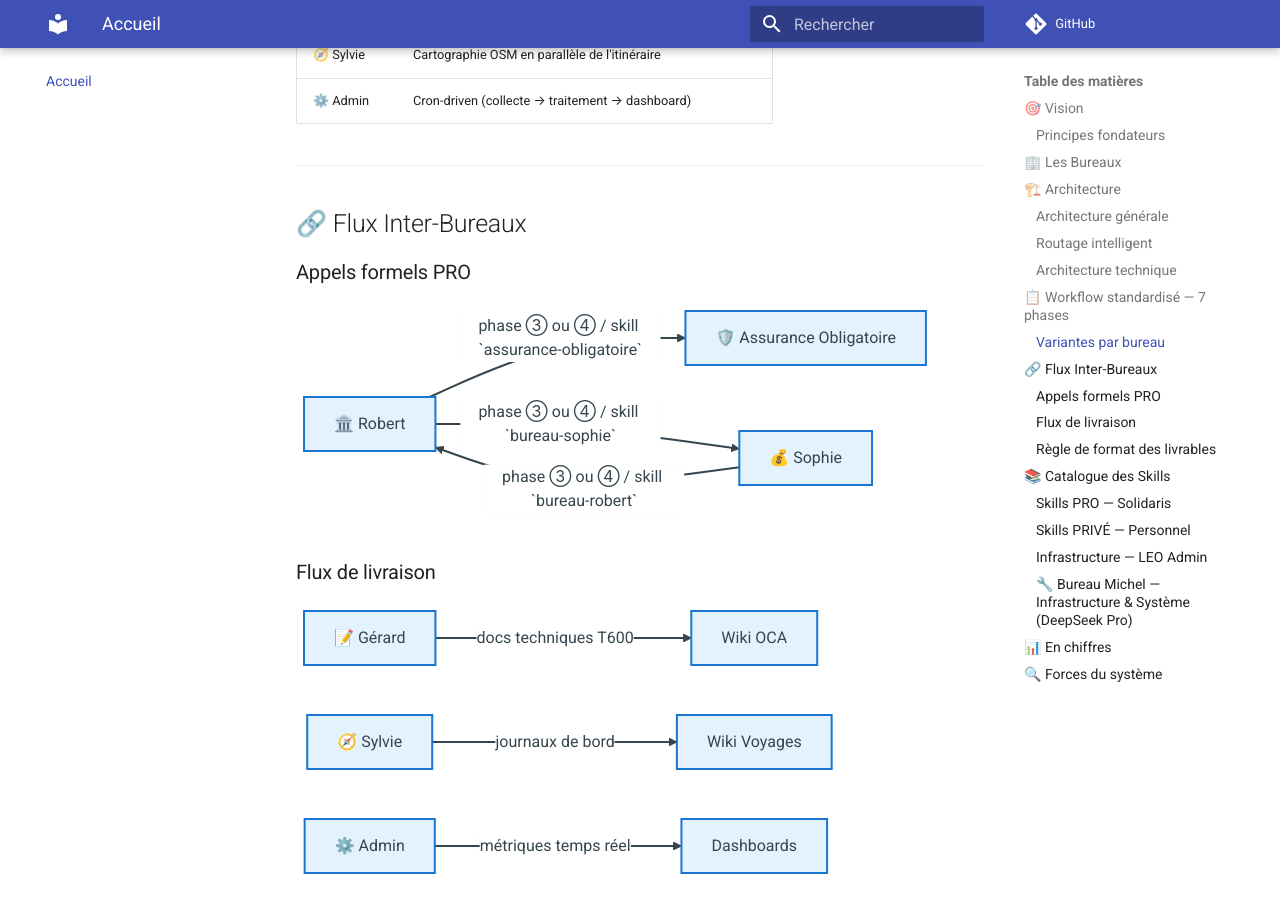
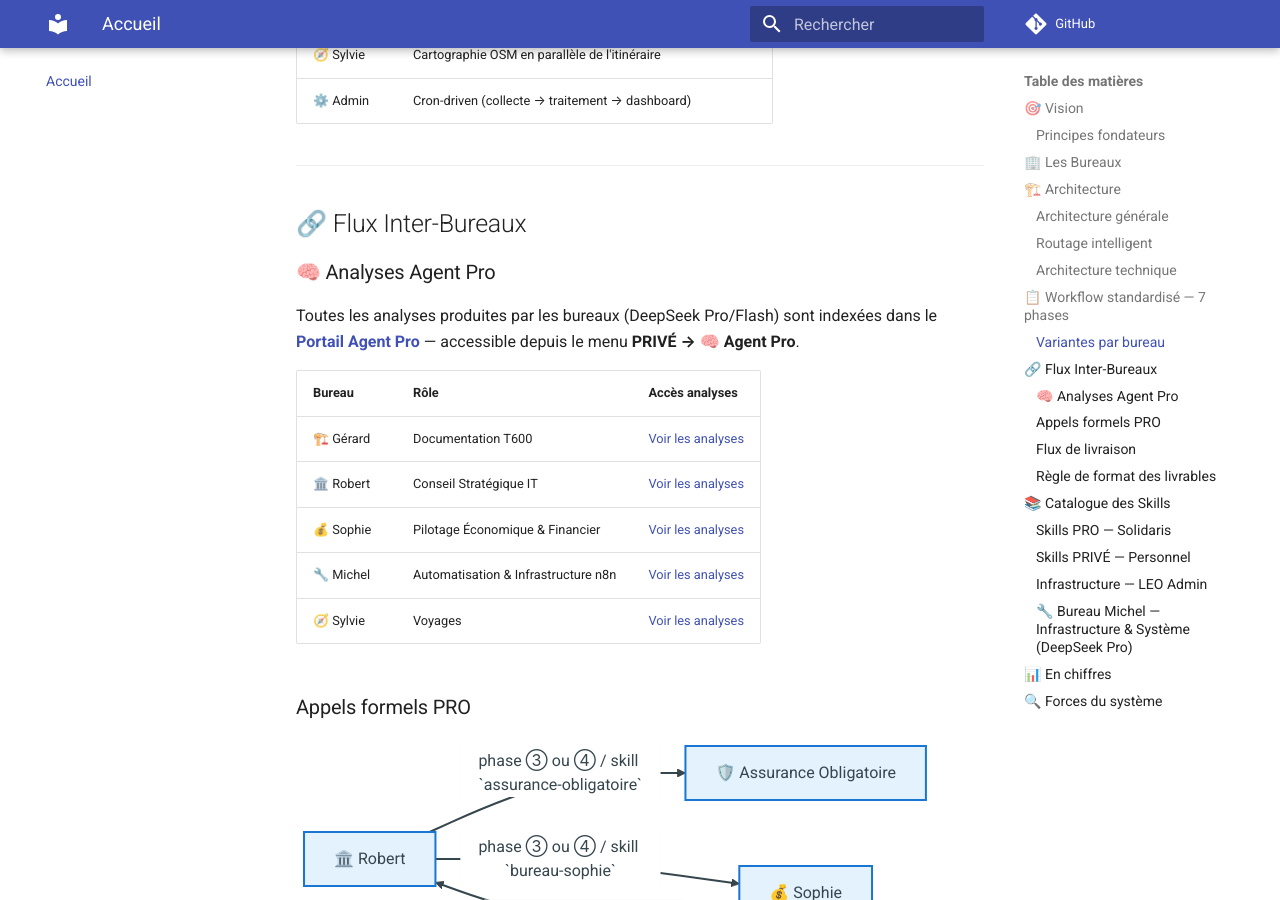
Before and after one commit to christophedanhier-hash/BAVI_LEO, an MkDocs documentation site: the page built from docs/index.md, in a window 1280 px wide and 900 px high, scrolled down 3039 px. Built offline with MkDocs 1.6.1 and Material for MkDocs 9.7.7, drawn with Linux system fonts in a browser that asks for light colours; comment, search, counter and statistics services are not loaded.

Commit message:
agent-pro: BAVI Knowledge Hub — bureaux skills + auto-index + wiki intégration

```diff
--- a/docs/index.md
+++ b/docs/index.md
@@ -108,6 +108,18 @@ Tous les bureaux suivent le même squelette :
 ---
 
 ## 🔗 Flux Inter-Bureaux
+
+### 🧠 Analyses Agent Pro
+
+Toutes les analyses produites par les bureaux (DeepSeek Pro/Flash) sont indexées dans le **[Portail Agent Pro](wiki/agent-pro/index.md)** — accessible depuis le menu **PRIVÉ → 🧠 Agent Pro**.
+
+| Bureau | Rôle | Accès analyses |
+|:-------|:-----|:---------------|
+| 🏗️ Gérard | Documentation T600 | [Voir les analyses](wiki/agent-pro/gerard/index.md) |
+| 🏛️ Robert | Conseil Stratégique IT | [Voir les analyses](wiki/agent-pro/robert/index.md) |
+| 💰 Sophie | Pilotage Économique & Financier | [Voir les analyses](wiki/agent-pro/sophie/index.md) |
+| 🔧 Michel | Automatisation & Infrastructure n8n | [Voir les analyses](wiki/agent-pro/michel/index.md) |
+| 🧭 Sylvie | Voyages | [Voir les analyses](wiki/agent-pro/sylvie/index.md) |
 
 ### Appels formels PRO
 
--- a/mkdocs.yml
+++ b/mkdocs.yml
@@ -55,4 +55,6 @@ nav:
     - 🔭 Wiki OCA: https://christophedanhier-hash.github.io/wiki-oca/
     - 🧭 Voyages: https://christophedanhier-hash.github.io/voyages-wiki/
   - Accueil: index.md
-  - 📚 Skills LEO: skills.md
+  - PRIVÉ:
+    - 🧠 Agent Pro: wiki/agent-pro/index.md
+    - 📚 Skills LEO: skills.md
```
Also changed, not shown: docs/wiki/agent-pro/bureau-gerard/index.md (added, +14 -0 lines), docs/wiki/agent-pro/bureau-michel/index.md (added, +23 -0 lines), docs/wiki/agent-pro/bureau-robert/index.md (added, +14 -0 lines), docs/wiki/agent-pro/bureau-sophie/index.md (added, +14 -0 lines), docs/wiki/agent-pro/bureau-sylvie/index.md (added, +14 -0 lines), docs/wiki/agent-pro/index.md (added, +37 -0 lines).
